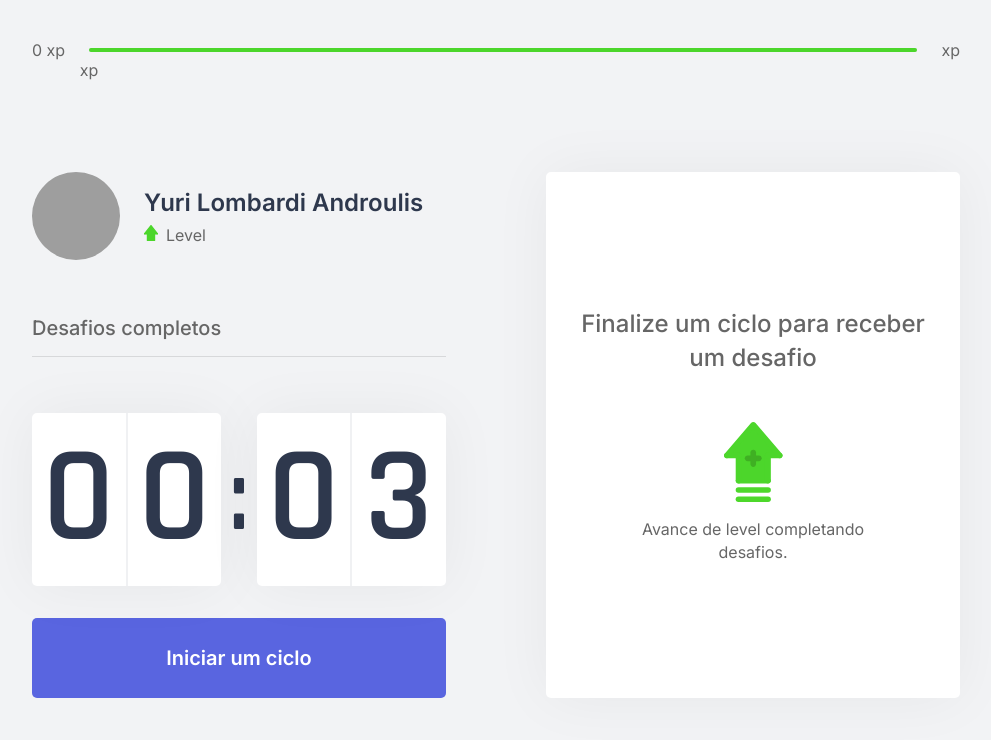
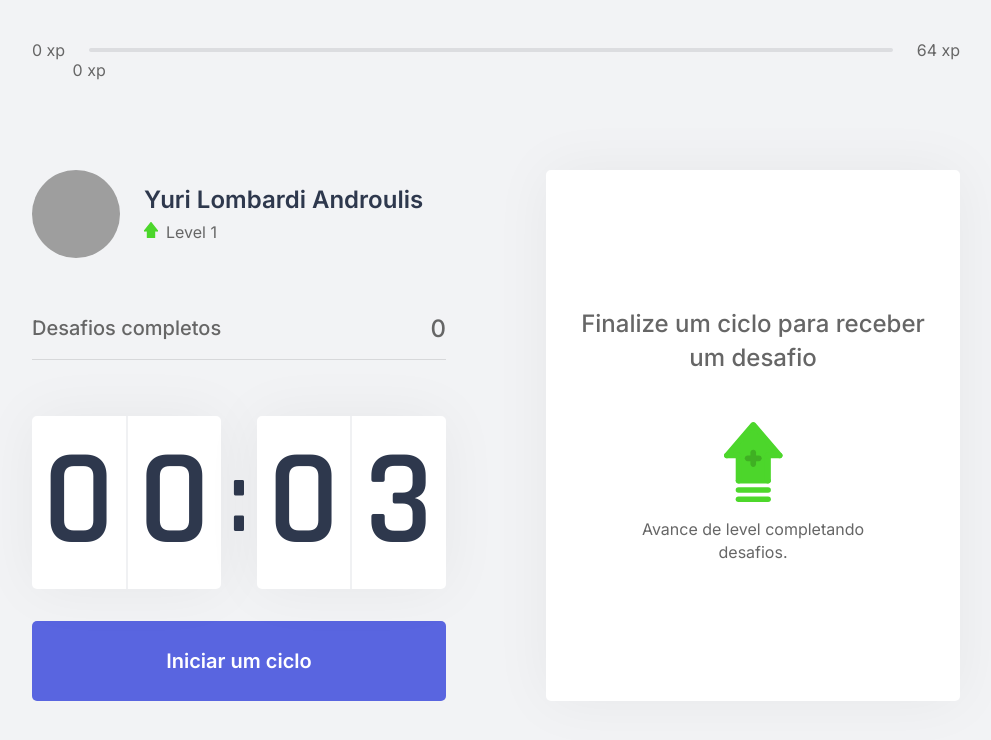
Before and after one commit to ydroulis/doRest, a Next.js app: page / in a window 1280 px wide. Shown: the top 740 px of the page, without its empty margins (144-1135 px from the left). Built offline with nearby package versions, Linux system fonts and the light colour scheme; grey boxes are pictures that could not be loaded.

Commit message:
feat(pages): using get server side props

```diff
--- a/src/pages/index.tsx
+++ b/src/pages/index.tsx
@@ -7,10 +7,23 @@
 import styles from '../styles/pages/Home.module.css';
 
 import Head from 'next/head'
+import { GetServerSideProps } from 'next';
 import { CountdownProvider } from "../contexts/CountdownContext";
+import { ChallengesProvider } from "../contexts/ChallengesContexts";
 
-export default function Home() {
+interface HomeProps {
+  level: number;
+  currentExperience: number;
+  challengesCompleted: number;
+}
+
+export default function Home(props: HomeProps) {
+
   return (
+    <ChallengesProvider
+      level={props.level}
+      currentExperience={props.currentExperience}
+      challengesCompleted={props.challengesCompleted}>
       <div className={styles.container}>
         <Head>
           <title>Inicio | doRest</title>
@@ -31,5 +44,18 @@
           </section>
         </CountdownProvider>
       </div>
+    </ChallengesProvider>
   )
 }
+
+export const getServerSideProps: GetServerSideProps = async (ctx) => {
+  const { level, currentExperience, challengesCompleted } = ctx.req.cookies;
+
+  return {
+    props: {
+      level: Number(level),
+      currentExperience: Number(currentExperience),
+      challengesCompleted: Number(challengesCompleted)
+    }
+  }
+}
```
Lines whose indentation alone changed are shown as unchanged.
